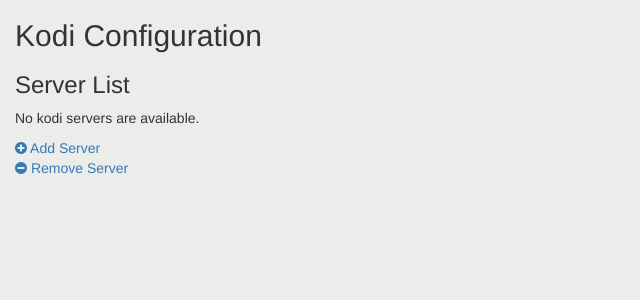
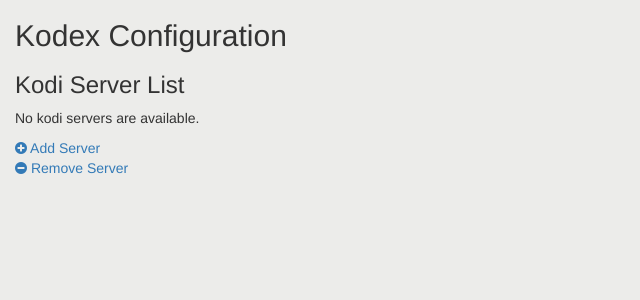
Before and after one commit to davgeo/kodex, a Django app: page /kodi/config in a window 1280 px wide. Shown: the part 33-333 px from the top of the page, without its empty margins (0-640 px from the left). Run offline with Django 3.2, Linux system fonts and the light colour scheme; data that the repository does not hold is empty; some libraries are stand-ins or nearby versions.

Commit message:
Update configuration page titles

```diff
--- a/kodex/kodidj/templates/kodidj/kodi_config.html
+++ b/kodex/kodidj/templates/kodidj/kodi_config.html
@@ -9,8 +9,8 @@
 {% block configActive %}active{% endblock %}
 
 {% block center %}
-  <h2>Kodi Configuration</h2>
-  <h3>Server List</h3>
+  <h2>Kodex Configuration</h2>
+  <h3>Kodi Server List</h3>
     {% if kodi_servers %}
       <table class="table table-condensed table-striped" style="width:50%">
         <thead>
```
